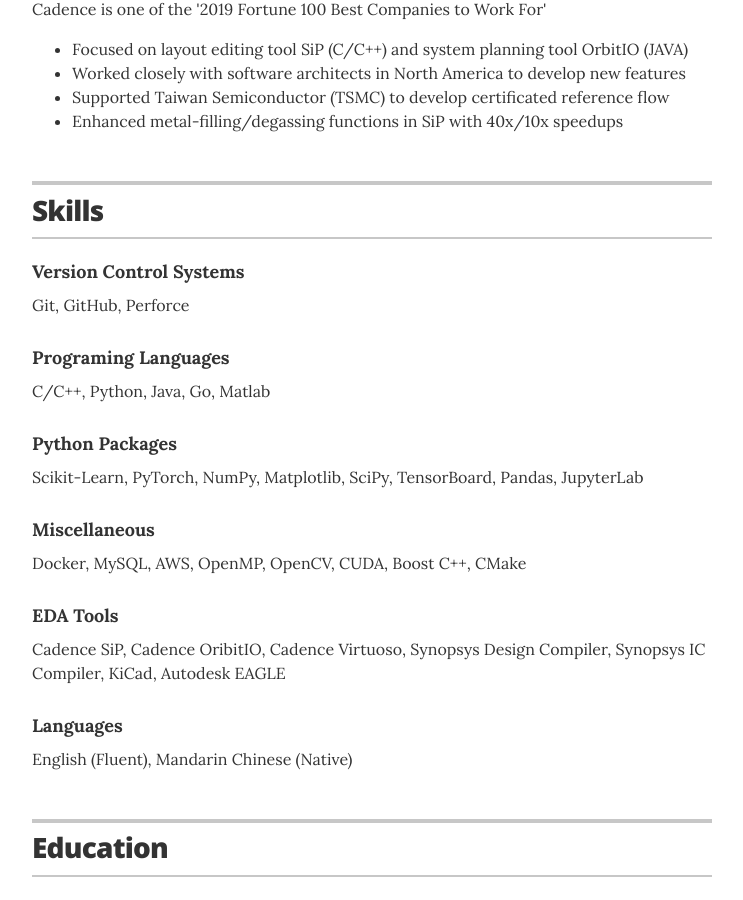
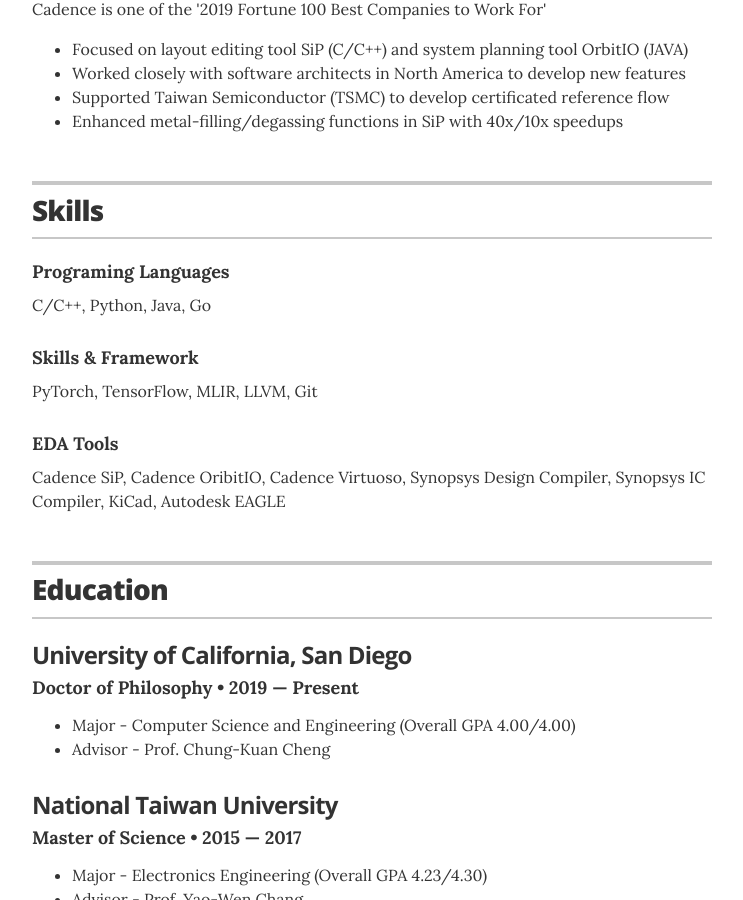
Before and after one commit to jamestclin/jamestclin.github.io, a Jekyll site: the page built from index.html, in a window 1280 px wide and 900 px high, scrolled down 680 px. Shown: the whole window, without its empty margins (268-1011 px from the left). Built offline with Jekyll 4.4.1, drawn with Linux system fonts in a browser that asks for light colours.

Commit message:
Update skills.yml

```diff
--- a/_data/skills.yml
+++ b/_data/skills.yml
@@ -1,18 +1,9 @@
 # Skills
-- skill: Version Control Systems
-  description: Git, GitHub, Perforce
+- skill: Programing Languages
+  description: C/C++, Python, Java, Go
 
-- skill: Programing Languages
-  description: C/C++, Python, Java, Go, Matlab
-
-- skill: Python Packages
-  description: Scikit-Learn, PyTorch, NumPy, Matplotlib, SciPy, TensorBoard, Pandas, JupyterLab
-
-- skill: Miscellaneous
-  description: Docker, MySQL, AWS, OpenMP, OpenCV, CUDA, Boost C++, CMake
+- skill: Skills & Framework
+  description: PyTorch, TensorFlow, MLIR, LLVM, Git
 
 - skill: EDA Tools
   description: Cadence SiP, Cadence OribitIO, Cadence Virtuoso, Synopsys Design Compiler, Synopsys IC Compiler, KiCad, Autodesk EAGLE
-
-- skill: Languages
-  description: English (Fluent), Mandarin Chinese (Native)
```
